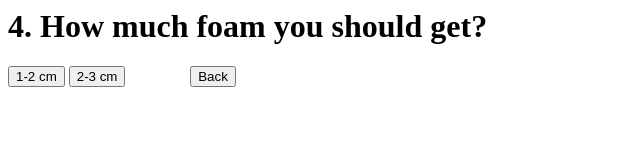
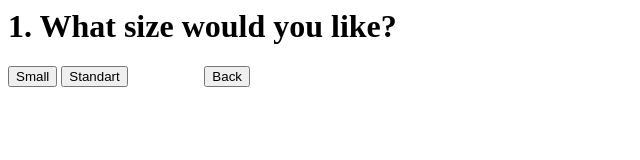
Before and after one commit to vuxcode/pr1-project-VioletaJan, a plain HTML site: page index.html in a window 1280 px wide. Both pictures are taken after a click on the button "Latte". Shown: the whole page, without its empty margins (0-640 px from the left). Drawn offline with Linux system fonts and the light colour scheme.

Commit message:
added if statements and array for answers

```diff
--- a/index.html
+++ b/index.html
@@ -14,11 +14,20 @@ var coffee = ["Latte", "Cappuchino", "Frapino"];
 //Create questions for caffee
 var questionsCoffee =[
   "Please choose a coffee you want to make: ",
-  "1. How many grams of espresso you should grind?",
-  "2. How much milk would you like to add?",
-  "3. How long will you heat the milk?",
-  "4. How much foam you should get?"
+  "1. What size would you like?",
+  "2. How many grams of espresso you should grind?",
+  "3. How much milk would you like to add?",
+  "4. How long will you heat the milk?",
+  "5. How much foam you should get?"
 ]
+var answers = [
+  ["Small", "Standart"],
+  ["9g", "18g", "36g"],
+  ["50ml", "100ml", "150ml"],
+  ["10s","15s", "20s" ],
+  ["1-2 cm", "2-3 cm", "3-4 cm"]
+]
+console.log(answers);
 /*
 var questionsFrapino = [
   "1. What size would you like to make?",
@@ -53,7 +62,7 @@ muButton3.innerText = Frapino[2];
 
 function back(){
   index--;
-  output.innerText = questionsCoffee[indeex];
+  output.innerText = questionsCoffee[index];
 }
 
 function myFunction(reference) {
@@ -63,11 +72,48 @@ function myFunction(reference) {
   index++;
 
   //General questions answers
-  output.innerText = questionsCoffee[0];
-  myButton1.innerText = "Small";
-  myButton2.innerText = "Standart";
+  if (index == 1){
+  output.innerText = questionsCoffee[index];
+  myButton1.innerText = answers[0][0];
+  myButton2.innerText = answers[0][1];
   myButton3.style.visibility = "hidden";
+  }
+  console.log ("works 1");
 
+  if (index == 2){
+  output.innerText = questionsCoffee[index];
+  myButton1.innerText = answers[1][0];
+  myButton2.innerText = answers[1][1];
+  myButton3.style.visibility = "visible";
+  myButton3.innerText = answers[1][2];
+  }
+  console.log ("works 2");
+
+  if (index == 3){
+  output.innerText = questionsCoffee[index];
+  myButton1.innerText = answers[2][0];
+  myButton2.innerText = answers[2][1];
+  myButton3.innerText = answers[2][2];
+  }
+  console.log ("works 3");
+
+  if (index == 4){
+  output.innerText = questionsCoffee[index];
+  myButton1.innerText = answers[3][0];
+  myButton2.innerText = answers[3][1];
+  myButton3.innerText = answers[3][2];
+  }
+
+  if (index == 5){
+  output.innerText = questionsCoffee[index];
+  myButton1.innerText = answers[4][0];
+  myButton2.innerText = answers[4][1];
+  myButton3.innerText = answers[4][2];
+  }
+
+
+/*
+  console.log("check 1");
   // 1. Questions answers
   output.innerText = questionsCoffee[1];
   myButton1.innerText = "9g";
@@ -92,7 +138,7 @@ function myFunction(reference) {
   myButton1.innerText = "1-2 cm";
   myButton2.innerText = "2-3 cm";
   myButton3.innerText = "1-3 cm";
-
+*/
 
 
 // Add the click event to the button to run the funcion
```
Also changed, not shown: 1 other file.
